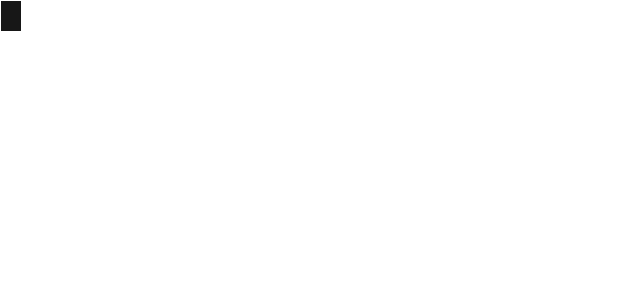
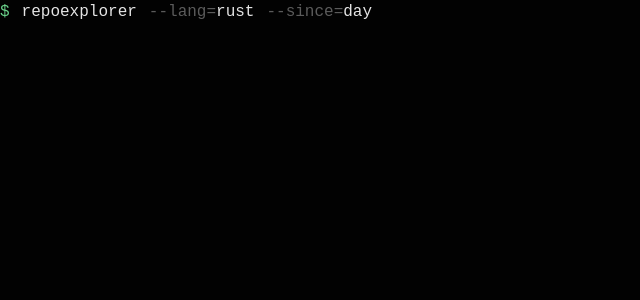
Before and after one commit to adamdlear/repoexplorer, a React (Vite) app in the folder web/: page / in a window 1280 px wide. Shown: the top 300 px of the page, without its empty margins (0-640 px from the left). Built offline with nearby package versions, Linux system fonts and the light colour scheme.

Commit message:
style: update stying for app

```diff
--- a/web/index.html
+++ b/web/index.html
@@ -1,5 +1,5 @@
 <!doctype html>
-<html lang="en">
+<html lang="en" class="dark">
   <head>
     <meta charset="UTF-8" />
     <link rel="icon" type="image/svg+xml" href="/favicon.svg" />
--- a/web/src/App.tsx
+++ b/web/src/App.tsx
@@ -1,8 +1,11 @@
-import { Button } from './components/ui/button'
+import { useState } from 'react'
+import { RepoFilter, type Filter } from './components/repo-filter'
 
 function App() {
+  const [filters, setFilters] = useState<Filter[]>([{ flag: "lang", value: "rust" }, { flag: "since", value: "day" }])
+
   return (
-    <Button></Button>
+    <RepoFilter filters={filters} />
   )
 }
 
--- /dev/null
+++ b/web/src/components/repo-filter.tsx
@@ -0,0 +1,23 @@
+export type Filter = {
+  flag: string;
+  value: string;
+}
+
+type RepoFilterProps = {
+  filters: Filter[];
+}
+
+export function RepoFilter({ filters }: RepoFilterProps) {
+  return (
+    <div className="flex gap-3">
+      <span className="text-primary">$</span>
+      <span>repoexplorer</span>
+      {filters.map((f) => (
+        <div key={f.flag}>
+          <span className="text-muted-foreground">{`--${f.flag}=`}</span>
+          <span>{`${f.value}`}</span>
+        </div>
+      ))}
+    </div>
+  )
+}
--- a/web/src/globals.css
+++ b/web/src/globals.css
@@ -55,66 +55,66 @@
     --card-foreground: oklch(0.145 0 0);
     --popover: oklch(1 0 0);
     --popover-foreground: oklch(0.145 0 0);
-    --primary: oklch(0.205 0 0);
+    --primary: oklch(0.78 0.14 152);
     --primary-foreground: oklch(0.985 0 0);
     --secondary: oklch(0.97 0 0);
     --secondary-foreground: oklch(0.205 0 0);
     --muted: oklch(0.97 0 0);
     --muted-foreground: oklch(0.556 0 0);
-    --accent: oklch(0.97 0 0);
+    --accent: oklch(0.78 0.14 152);
     --accent-foreground: oklch(0.205 0 0);
     --destructive: oklch(0.577 0.245 27.325);
     --border: oklch(0.922 0 0);
     --input: oklch(0.922 0 0);
-    --ring: oklch(0.708 0 0);
+    --ring: oklch(0.78 0.14 152);
     --chart-1: oklch(0.87 0 0);
     --chart-2: oklch(0.556 0 0);
     --chart-3: oklch(0.439 0 0);
     --chart-4: oklch(0.371 0 0);
     --chart-5: oklch(0.269 0 0);
-    --radius: 0.625rem;
+    --radius: 0rem;
     --sidebar: oklch(0.985 0 0);
     --sidebar-foreground: oklch(0.145 0 0);
-    --sidebar-primary: oklch(0.205 0 0);
+    --sidebar-primary: oklch(0.78 0.14 152);
     --sidebar-primary-foreground: oklch(0.985 0 0);
     --sidebar-accent: oklch(0.97 0 0);
     --sidebar-accent-foreground: oklch(0.205 0 0);
     --sidebar-border: oklch(0.922 0 0);
-    --sidebar-ring: oklch(0.708 0 0);
+    --sidebar-ring: oklch(0.78 0.14 152);
 }
 
 .dark {
-    --background: oklch(0.145 0 0);
-    --foreground: oklch(0.985 0 0);
-    --card: oklch(0.205 0 0);
-    --card-foreground: oklch(0.985 0 0);
-    --popover: oklch(0.205 0 0);
-    --popover-foreground: oklch(0.985 0 0);
-    --primary: oklch(0.922 0 0);
-    --primary-foreground: oklch(0.205 0 0);
-    --secondary: oklch(0.269 0 0);
-    --secondary-foreground: oklch(0.985 0 0);
-    --muted: oklch(0.269 0 0);
-    --muted-foreground: oklch(0.708 0 0);
-    --accent: oklch(0.269 0 0);
-    --accent-foreground: oklch(0.985 0 0);
+    --background: oklch(0.08 0 0);
+    --foreground: oklch(0.92 0 0);
+    --card: oklch(0.115 0 0);
+    --card-foreground: oklch(0.92 0 0);
+    --popover: oklch(0.093 0 0);
+    --popover-foreground: oklch(0.92 0 0);
+    --primary: oklch(0.78 0.14 152);
+    --primary-foreground: oklch(0.08 0 0);
+    --secondary: oklch(0.145 0 0);
+    --secondary-foreground: oklch(0.92 0 0);
+    --muted: oklch(0.145 0 0);
+    --muted-foreground: oklch(0.47 0 0);
+    --accent: oklch(0.78 0.14 152);
+    --accent-foreground: oklch(0.14 0.01 152);
     --destructive: oklch(0.704 0.191 22.216);
-    --border: oklch(1 0 0 / 10%);
-    --input: oklch(1 0 0 / 15%);
-    --ring: oklch(0.556 0 0);
-    --chart-1: oklch(0.87 0 0);
-    --chart-2: oklch(0.556 0 0);
-    --chart-3: oklch(0.439 0 0);
-    --chart-4: oklch(0.371 0 0);
-    --chart-5: oklch(0.269 0 0);
-    --sidebar: oklch(0.205 0 0);
-    --sidebar-foreground: oklch(0.985 0 0);
-    --sidebar-primary: oklch(0.488 0.243 264.376);
-    --sidebar-primary-foreground: oklch(0.985 0 0);
-    --sidebar-accent: oklch(0.269 0 0);
-    --sidebar-accent-foreground: oklch(0.985 0 0);
-    --sidebar-border: oklch(1 0 0 / 10%);
-    --sidebar-ring: oklch(0.556 0 0);
+    --border: oklch(0.145 0 0);
+    --input: oklch(0.21 0 0);
+    --ring: oklch(0.78 0.14 152);
+    --chart-1: oklch(0.78 0.14 152);
+    --chart-2: oklch(0.65 0.12 152);
+    --chart-3: oklch(0.52 0.10 152);
+    --chart-4: oklch(0.39 0.08 152);
+    --chart-5: oklch(0.27 0.06 152);
+    --sidebar: oklch(0.115 0 0);
+    --sidebar-foreground: oklch(0.92 0 0);
+    --sidebar-primary: oklch(0.78 0.14 152);
+    --sidebar-primary-foreground: oklch(0.08 0 0);
+    --sidebar-accent: oklch(0.145 0 0);
+    --sidebar-accent-foreground: oklch(0.92 0 0);
+    --sidebar-border: oklch(0.145 0 0);
+    --sidebar-ring: oklch(0.78 0.14 152);
 }
 
 @layer base {
```
